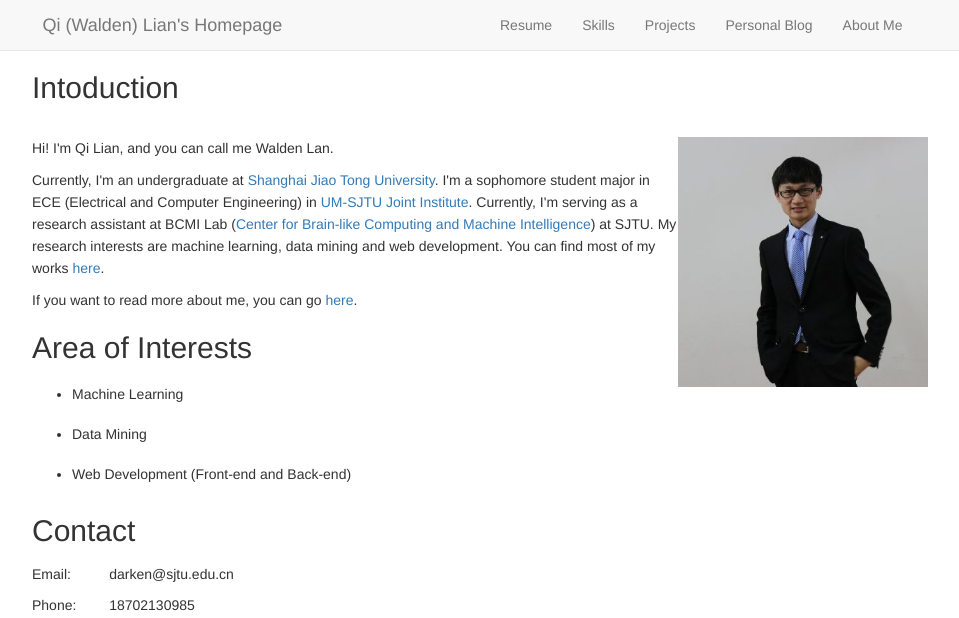
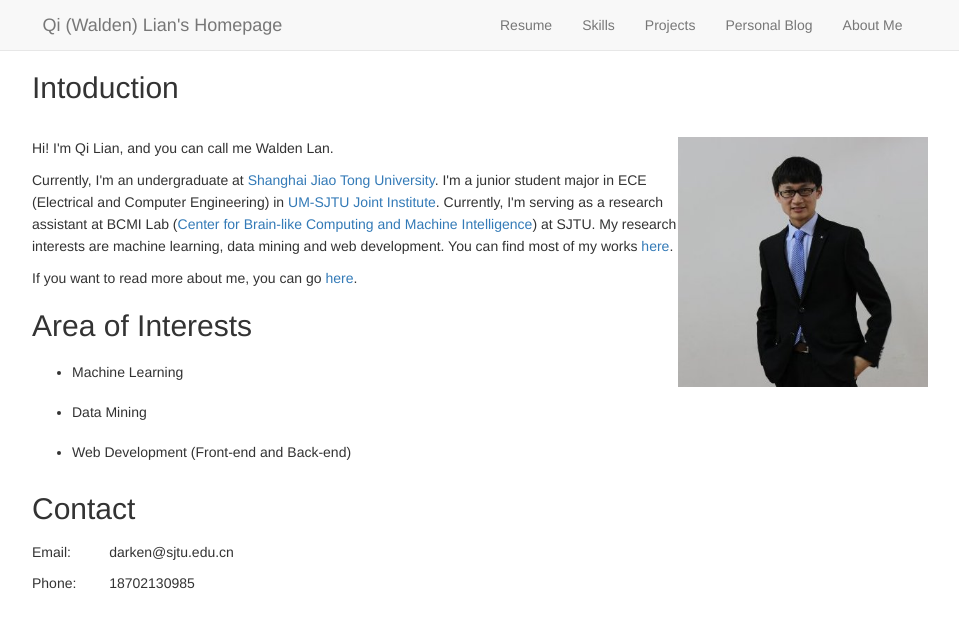
Before and after one commit to WaldenLan/Old-Resume-Github-Pages, a plain HTML site: page index.html in a window 1280 px wide. Shown: the top 618 px of the page, without its empty margins (160-1119 px from the left). Drawn offline with nearby package versions, Linux system fonts and the light colour scheme.

Commit message:
Update index.html

```diff
--- a/index.html
+++ b/index.html
@@ -44,7 +44,7 @@
         <div class="intro">
             <div class="introduction">
                 <p>Hi! I'm Qi Lian, and you can call me Walden Lan.</p>
-                <p>Currently, I'm an undergraduate at <a href="http://www.sjtu.edu.cn/" target="_blank">Shanghai Jiao Tong University</a>. I'm a sophomore student major in ECE (Electrical and Computer Engineering) in
+                <p>Currently, I'm an undergraduate at <a href="http://www.sjtu.edu.cn/" target="_blank">Shanghai Jiao Tong University</a>. I'm a junior student major in ECE (Electrical and Computer Engineering) in
                     <a href="http://umji.sjtu.edu.cn" target="_blank">UM-SJTU Joint Institute</a>. Currently, I'm serving as a research assistant at BCMI Lab (<a href="http://bcmi.sjtu.edu.cn" target="_blank">Center for Brain-like Computing and Machine Intelligence</a>)
                     at SJTU. My research interests are machine learning, data mining and web development. You can find most of my works
                     <a href="http://github.com/waldenlan" target="_blank">here</a>.
```
